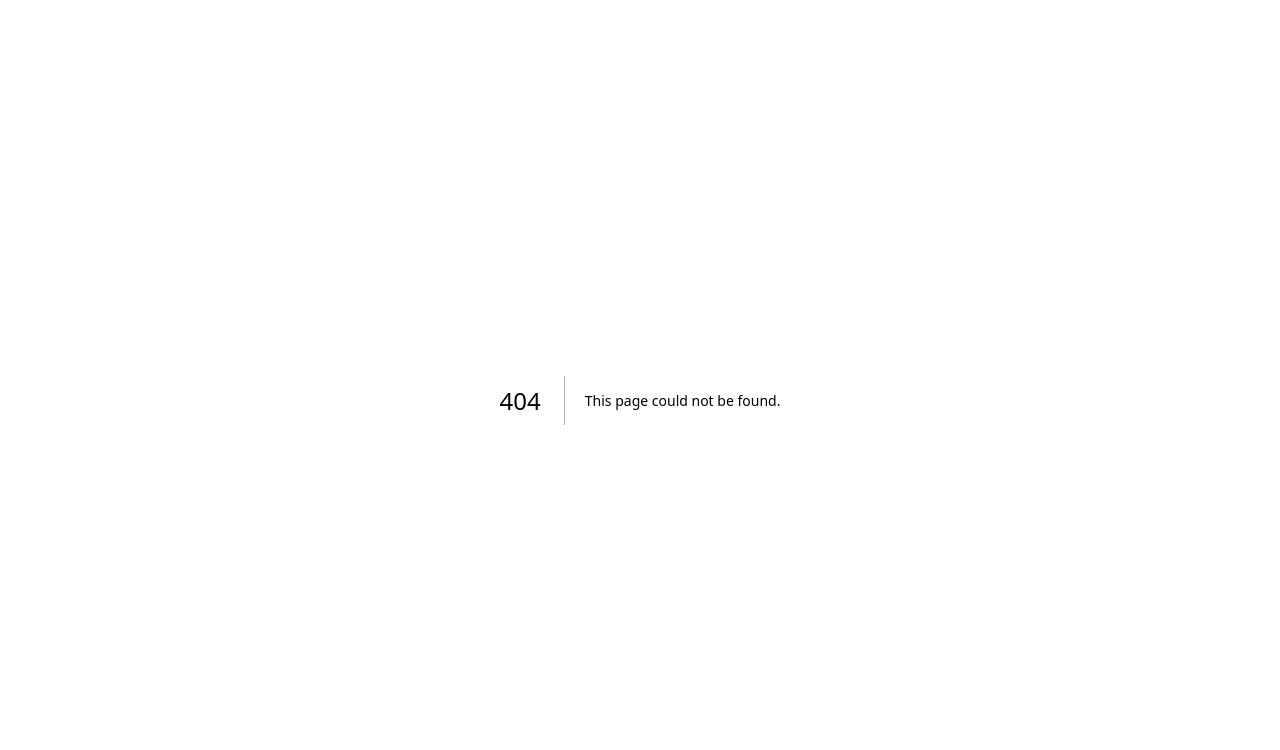
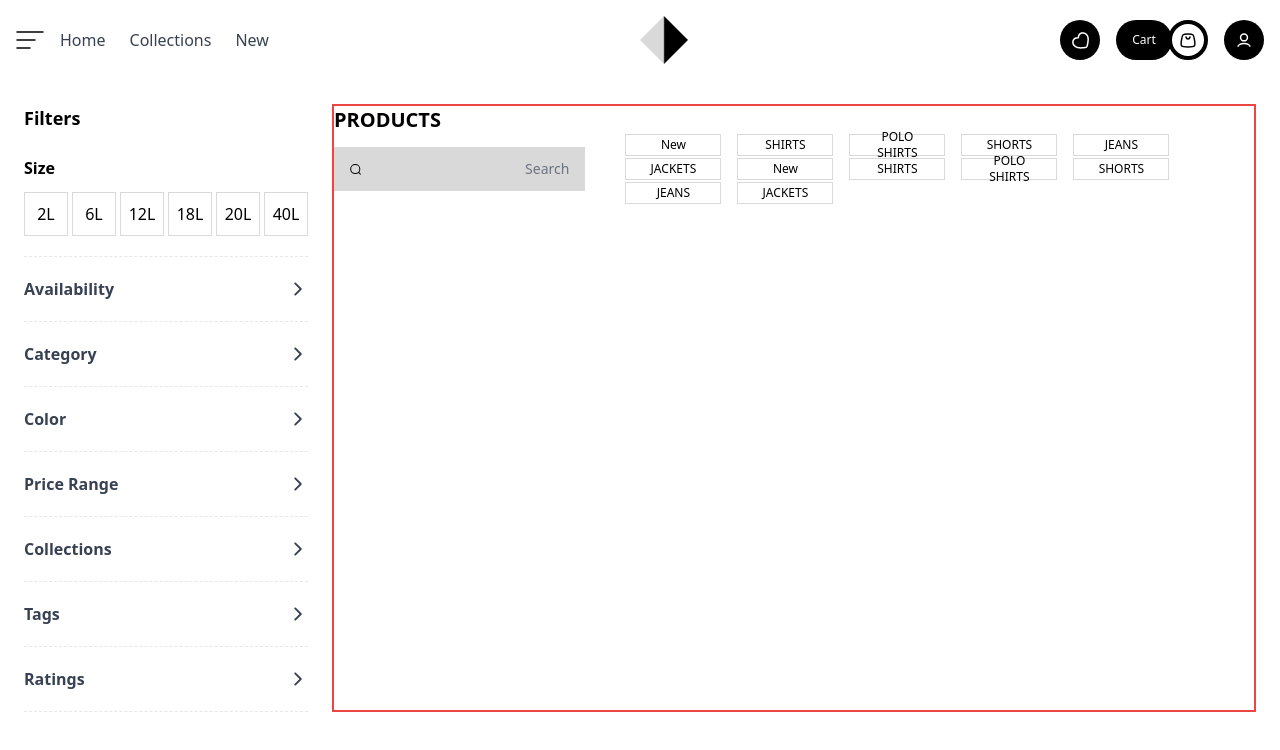
Before and after one commit to Acquaah-Emmanuel-Kofi/fashion-commerce, a Next.js app: page /products in a window 1280 px wide. Before the commit this address had no page. Shown: the top 750 px of the page. Built offline with nearby package versions, Linux system fonts and the light colour scheme.

Commit message:
feat: render filter component and product types filter on product page

```diff
--- /dev/null
+++ b/app/products/page.tsx
@@ -0,0 +1,76 @@
+"use client";
+
+import Layout from "../shared/components/Layout";
+import { filters, productTypes } from "../shared/helpers/constants.helper";
+import Filters from "./components/Filters";
+import pro1 from "../assets/images/product_1.png";
+import pro2 from "../assets/images/product_2.png";
+import { HiPlus } from "react-icons/hi";
+import Image from "next/image";
+import SearchBar from "../shared/components/Searchbar";
+import { useState } from "react";
+import Breadcrumb from "../shared/components/Breadcrumb";
+
+
+const Products = () => {
+  const [selectedProductType, setSelectedProductType] = useState<string | null>(
+    null
+  );
+
+  const handleSizeClick = (size: string) => {
+    setSelectedProductType(size);
+    console.log("Selected size:", size);
+  };
+
+  return (
+    <Layout showFooter={false}>
+      <div className="bg-white">
+        <main className="px-6">
+          <section aria-labelledby="products-heading" className="pb-24 pt-6">
+            <div className="flex">
+              <div className="lg:w-1/4 w-full">
+                <Filters filters={filters} />
+              </div>
+
+              <div className="border-2 border-red-500 w-full ml-6">
+                <div>
+                  <div>
+                  </div>
+
+                  <h1 className="font-semibold text-xl">PRODUCTS</h1>
+
+                  <div className="flex items-center gap-10">
+                    <div className="w-2/5">
+                      <SearchBar />
+                    </div>
+
+                    <div className=" w-full flex flex-wrap gap-y-[2px] gap-x-4">
+                      {productTypes.map((type) => (
+                        <button
+                          key={type}
+                          type="button"
+                          className={`flex justify-center items-center text-xs w-24 h-5 border border-[#D9D9D9] p-2.5 hover:bg-[#D9D9D9] ${
+                            selectedProductType === type
+                              ? "bg-black text-white"
+                              : "bg-white text-black"
+                          }`}
+                          onClick={() => handleSizeClick(type)}
+                        >
+                          {type}
+                        </button>
+                      ))}
+                    </div>
+                  </div>
+                </div>
+
+
+              </div>
+            </div>
+          </section>
+        </main>
+      </div>
+    </Layout>
+  );
+};
+
+export default Products;
```
